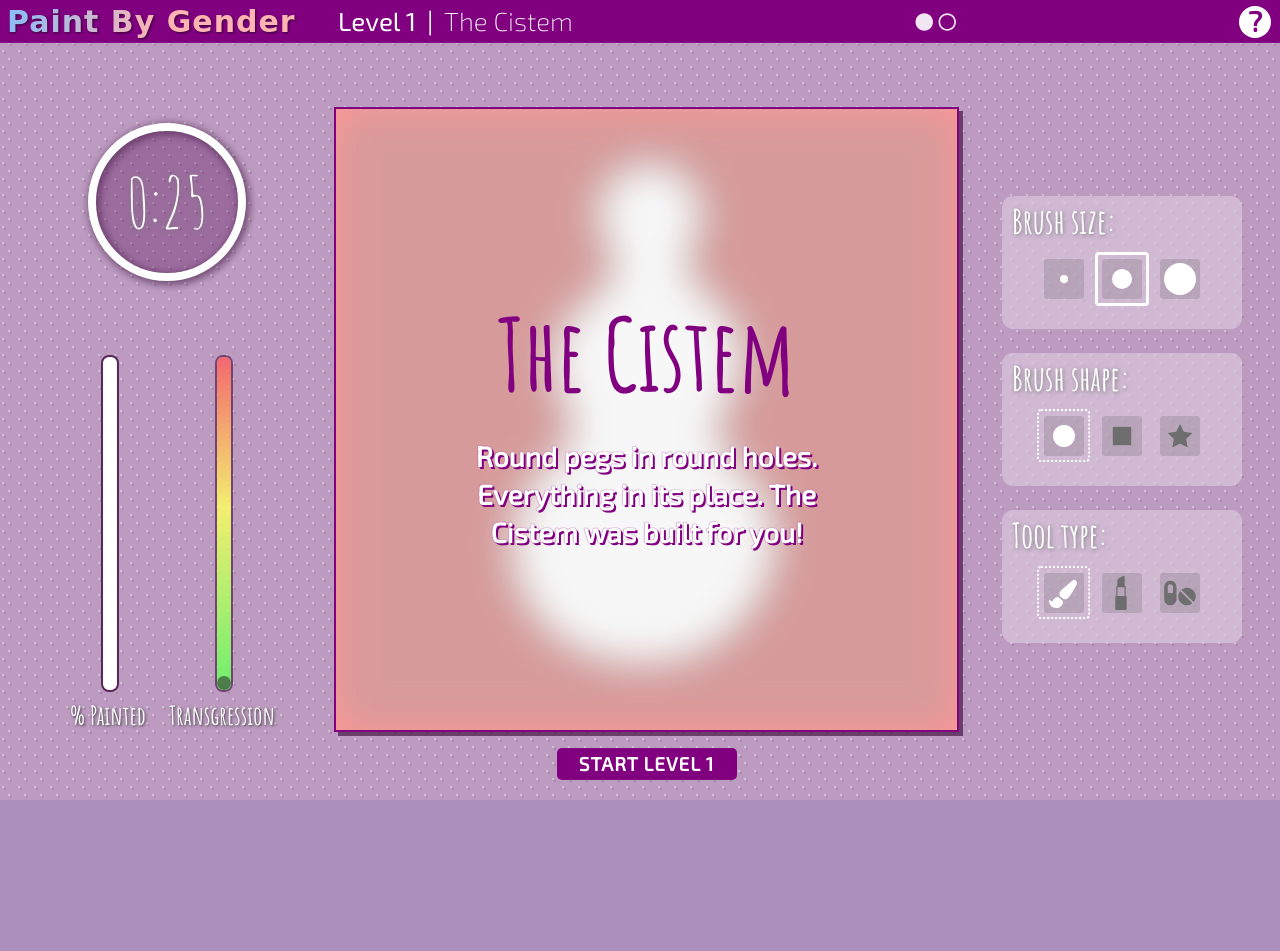
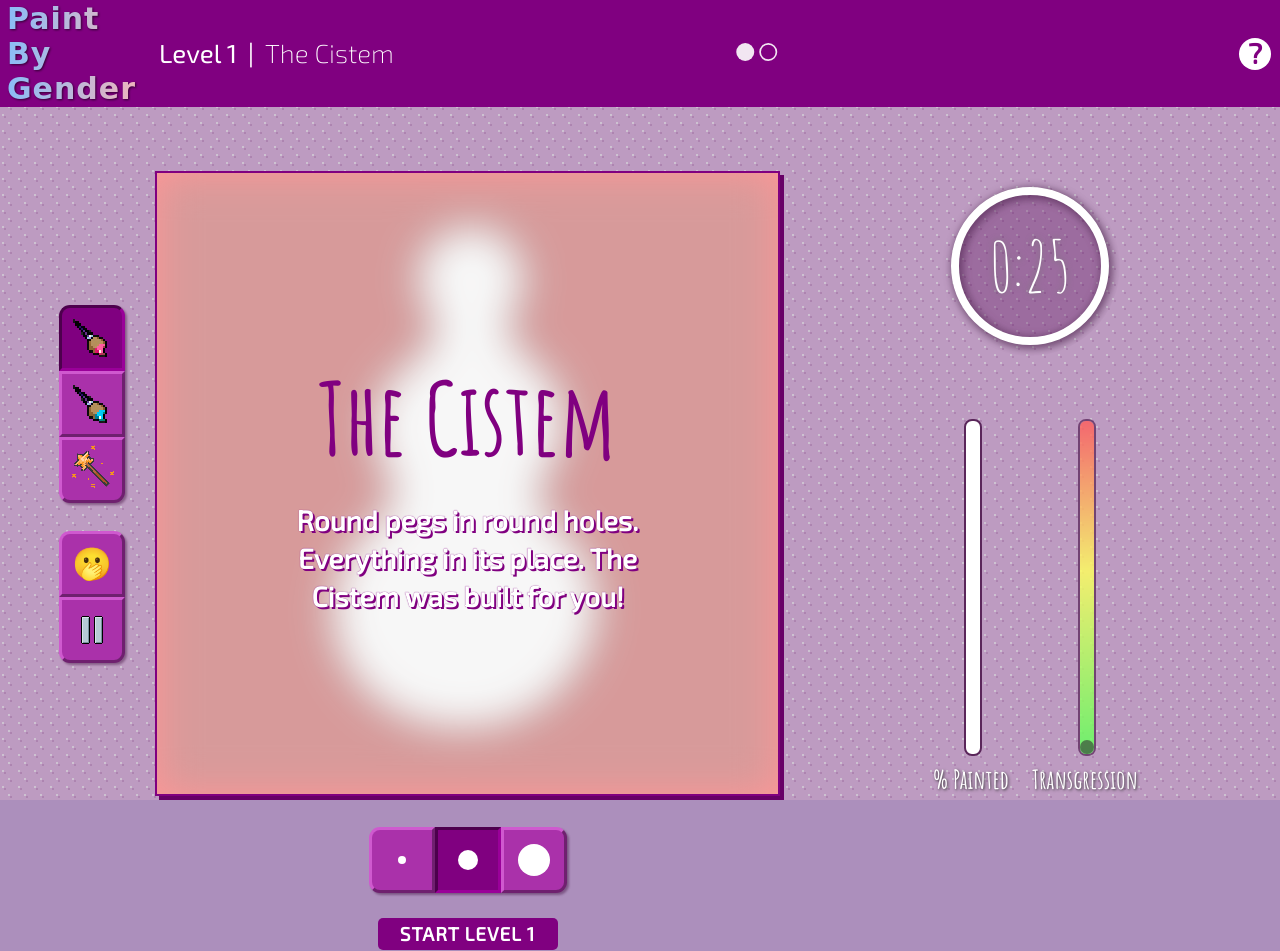
Before and after one commit to ebellbog/paint-by-gender, a website built with webpack: page src/html/index.html in a window 1280 px wide. Before the commit the page ends 800 px from the top, so only its background shows below. Built offline with nearby package versions, Linux system fonts and the light colour scheme; files whose address does not match are found by name; a web font is replaced by a local one.

Commit message:
start updating tool selection UI

```diff
--- a/src/html/index.html
+++ b/src/html/index.html
@@ -7,13 +7,14 @@
     <link rel="preconnect" href="https://fonts.googleapis.com">
     <link rel="preconnect" href="https://fonts.gstatic.com" crossorigin>
     <link href="https://fonts.googleapis.com/css2?family=Amatic+SC:wght@400;700&family=Exo+2:wght@200;400&family=Rubik+Iso&display=swap" rel="stylesheet">
-    <script defer src="https://use.fontawesome.com/releases/v5.0.7/js/all.js"></script>
+    <script defer src="https://use.fontawesome.com/releases/v6.3.0/js/all.js"></script>
 </head>
 
 <body>
     <table id="layout" class="unselectable">
         <colgroup>
             <col>
+            <col width="140px">
             <col width="500px">
             <col>
         </colgroup>
@@ -21,6 +22,7 @@
             <td id="title">
                 <a href="https://belladonnagable.itch.io/paint-by-gender">Paint By Gender</a>
             </td>
+            <td hidden />
             <td id="status">
                 <span id="level-number">Level 1</span>
                 <span id="level-separator">|</span>
@@ -40,37 +42,7 @@
         </tr>
         <tr class="spacer"></tr>
         <tr id="body">
-            <td id="stats" align="center">
-                <canvas height=180px width=180px id="time-ring"></canvas>
-                <div id="time">0:00</div>
-                <div class="slider" id="percent-painted">
-                    <div class="slider-wrapper">
-                        <div class="slider-outline"></div>
-                        <div class="slider-fill"></div>
-                    </div>
-                    <div class="slider-label">% Painted</div>
-                </div>
-                <div class="slider" id="spill-warning">
-                    <div class="slider-wrapper">
-                        <div class="slider-outline"></div>
-                        <div class="slider-fill"></div>
-                        <div class="slider-mark"></div>
-                    </div>
-                    <div class="slider-label">Transgression</div>
-                </div>
-            </td>
-            <td id="main">
-                <div id="game-wrapper">
-                    <div id="overlay-text">
-                        <div id="overlay-title"></div>
-                        <div id="overlay-body"></div>
-                    </div>
-                    <div id="canvas-texture"></div>
-                    <canvas id="game" width=540px height=540px></canvas>
-                    <canvas id="reticle" width=240px height=240px></canvas>
-                </div>
-            </td>
-            <td id="tools" align="center">
+            <td id="tools" align="center" hidden>
                 <div class="tool-wrapper" id="brush-size">
                     <div class="tool-title">Brush size:</div>
                     <div class="option-wrapper">
@@ -109,8 +81,76 @@
                     </div>
                 </div>
             </td>
+            <td id="new-tools" align="right">
+                <div class="new-tool-group group-vertical radio-group">
+                    <div class="new-tool active">
+                        <img src="../../img/galbrush.png" width="38" height="38">
+                    </div>
+                    <div class="new-tool">
+                        <img src="../../img/guybrush.png" width="38" height="38">
+                    </div>
+                    <div class="new-tool">
+                        <img id="magic-wand-tool" src="../../img/magicwand.png" width="38" height="44">
+                    </div>
+                </div>
+                <div class="new-tool-group group-vertical">
+                    <div class="new-tool">🫢</div>
+                    <div class="new-tool">
+                        <img src="../../img/pause.png" width="22" height="28">
+                    </div>
+                </div>
+            </td>
+            <td id="main">
+                <div id="game-wrapper">
+                    <div id="overlay-text">
+                        <div id="overlay-title"></div>
+                        <div id="overlay-body"></div>
+                    </div>
+                    <div id="canvas-texture"></div>
+                    <canvas id="game" width=540px height=540px></canvas>
+                    <canvas id="reticle" width=240px height=240px></canvas>
+                </div>
+            </td>
+            <td id="stats" align="center">
+                <canvas height=180px width=180px id="time-ring"></canvas>
+                <div id="time">0:00</div>
+                <div class="slider" id="percent-painted">
+                    <div class="slider-wrapper">
+                        <div class="slider-outline"></div>
+                        <div class="slider-fill"></div>
+                    </div>
+                    <div class="slider-label">% Painted</div>
+                </div>
+                <div class="slider" id="spill-warning">
+                    <div class="slider-wrapper">
+                        <div class="slider-outline"></div>
+                        <div class="slider-fill"></div>
+                        <div class="slider-mark"></div>
+                    </div>
+                    <div class="slider-label">Transgression</div>
+                </div>
+            </td>
+        </tr>
+        <tr id="new-footer">
+            <td hidden />
+            <td />
+            <td align="center">
+                <div class="new-tool-group group-horizontal radio-group">
+                    <div class="new-tool">
+                        <canvas width="40px" height="40px"></canvas>
+                    </div>
+                    <div class="new-tool active">
+                        <canvas width="40px" height="40px"></canvas>
+                    </div>
+                    <div class="new-tool">
+                        <canvas width="40px" height="40px"></canvas>
+                    </div>
+                </div>
+            </td>
+            <td />
         </tr>
         <tr id="footer">
+            <td hidden />
             <td />
             <td align="center">
                 <div id="start" class="bottom-btn">START LEVEL</div>
--- a/src/js/index.js
+++ b/src/js/index.js
@@ -195,6 +195,27 @@ $(document).ready(function () {
         if ($(this).hasClass('inactive')) return;
         setGameMode(GAME_MODE.starting);
     });
+
+    $('.new-tool')
+        .on('mousedown', ({currentTarget}) => {
+            const $target = $(currentTarget);
+            const $group = $target.closest('.new-tool-group');
+
+            const isRadio = $group.hasClass('radio-group');
+            if (isRadio) {
+                $group.find('.active').removeClass('active');
+            }
+            $target.addClass('active');
+        })
+        .on('mouseup', ({currentTarget}) => {
+            const $target = $(currentTarget);
+            const $group = $target.closest('.new-tool-group');
+
+            const isRadio = $group.hasClass('radio-group');
+            if (!isRadio) {
+                $target.removeClass('active');
+            }
+        });
 
     // TODO: pause or quit button?
 
@@ -1005,7 +1026,7 @@ function drawToolOptions() {
     var size = sides ? 5 : 4;
     var starred = isStarred();
 
-    $('#brush-size canvas').each(function (index) {
+    $('#new-footer canvas').each(function (index) {
         var $canvas = $(this);
         var ctx = getContext($canvas);
         ctx.clearRect(0, 0, $canvas.width(), $canvas.height());
--- a/src/less/index.less
+++ b/src/less/index.less
@@ -153,7 +153,7 @@ body {
     overflow: hidden;
 
     border: 2px solid @purple;
-    box-shadow: 4px 4px 0 fade(darken(@purple, 15%), 60%);
+    box-shadow: 4px 4px 0 darken(@purple, 5%);
 
     #game, #canvas-texture, #blurred-game canvas {
         .fullSize();
@@ -411,6 +411,99 @@ body {
     text-shadow: 0 0 6px #777;
 }
 
+#new-tools {
+    padding-right: 30px;
+}
+#new-footer {
+    .new-tool-group {
+        padding-top: 30px;
+        padding-bottom: 8px;
+    }
+}
+
+.new-tool-group {
+    filter: drop-shadow(2px 2px 1px fade(darken(@purple, 15%), 40%));
+
+    .new-tool {
+        position: relative;
+        width: 60px;
+        height: 60px;
+
+        line-height: 60px;
+        text-align: center;
+        font-size: 32px;
+
+        color: white;
+
+        @borderWidth: 3px;
+        @btnColor: desaturate(lighten(@purple, 18%), 45%);
+
+        border-top: @borderWidth solid lighten(@btnColor, 15%);
+        border-left: @borderWidth solid lighten(@btnColor, 15%);
+        border-bottom: @borderWidth solid darken(@btnColor, 15%);
+        border-right: @borderWidth solid darken(@btnColor, 15%);
+        background-color: @btnColor;
+
+        cursor: pointer;
+
+        &.active {
+            background-color: @purple;
+            border-bottom: @borderWidth solid lighten(@purple, 5%);
+            border-right: @borderWidth solid lighten(@purple, 5%);
+            border-top: @borderWidth solid darken(@purple, 10%);
+            border-left: @borderWidth solid darken(@purple, 10%);
+        }
+        &:hover:not(.active) {
+            background-color: lighten(@btnColor, 12%);
+        }
+
+        canvas, img {
+            position: absolute;
+            top: 50%;
+            left: 50%;
+            transform: translate(-50%, -50%);
+        }
+        img {
+            image-rendering: pixelated;
+        }
+        #magic-wand-tool {
+            transform:translate(-50%, -50%)  rotateZ(-45deg);
+        }
+    }
+
+    &.group-vertical {
+        margin: 28px 0;
+
+        .new-tool {
+            &:first-child {
+                border-top-right-radius: @borderRadius;
+                border-top-left-radius: @borderRadius;
+            }
+            &:last-child {
+                border-bottom-left-radius: @borderRadius;
+                border-bottom-right-radius: @borderRadius;
+            }
+        }
+    }
+    &.group-horizontal {
+        margin: 0 28px;
+        font-size: 0;
+
+        .new-tool {
+            display: inline-block;
+
+            &:first-child {
+                border-top-left-radius: @borderRadius;
+                border-bottom-left-radius: @borderRadius;
+            }
+            &:last-child {
+                border-top-right-radius: @borderRadius;
+                border-bottom-right-radius: @borderRadius;
+            }
+        }
+    }
+}
+
 #tools {
     padding-left: 25px;
     padding-right: 20px;
```
Also changed, not shown: fonts/Krungthep.ttf (added), fonts/Monaco Regular.ttf (added), img/galbrush.png (added), img/guybrush.png (added), img/magicwand.png (added), img/pause.png (added).
